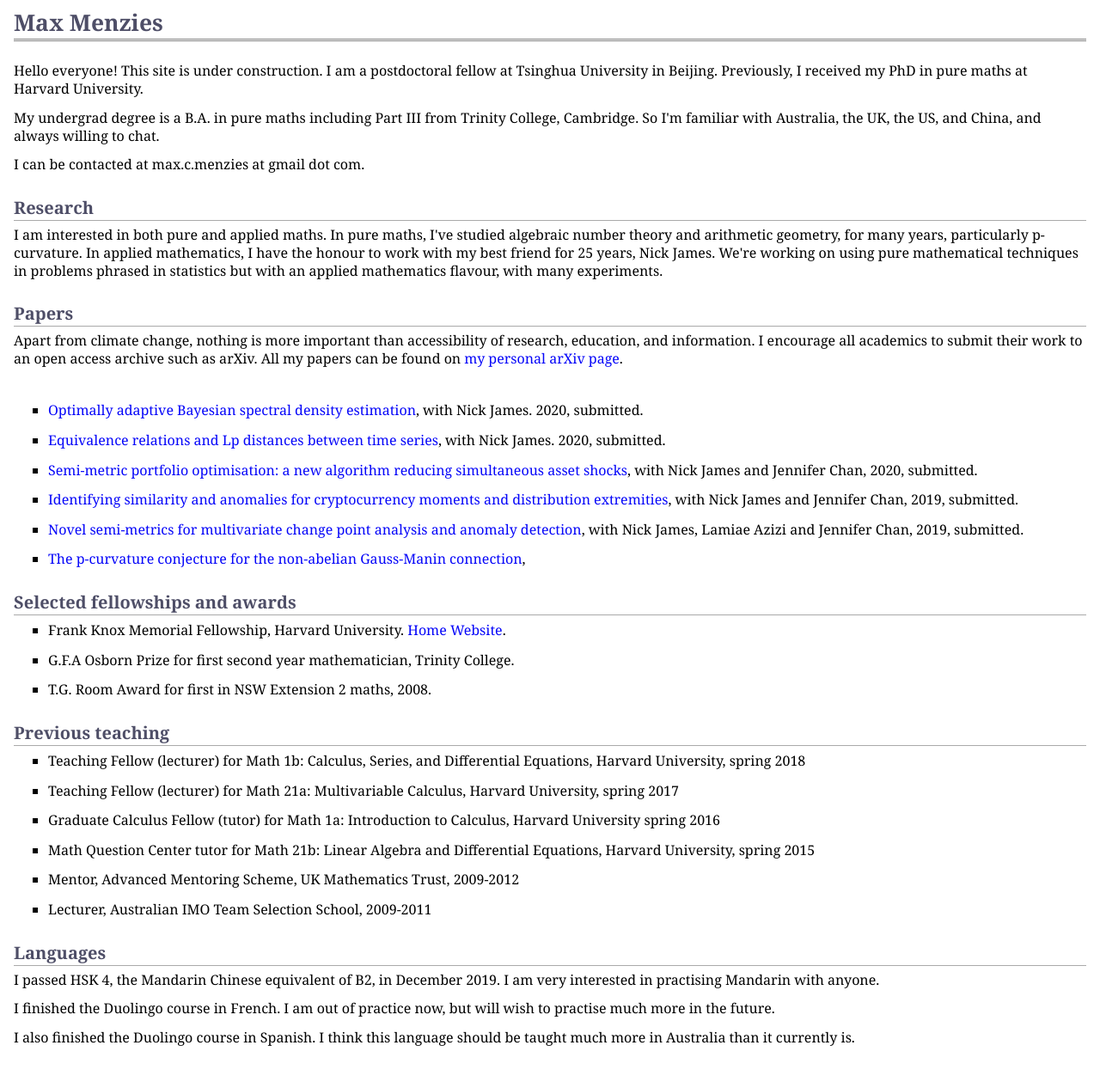
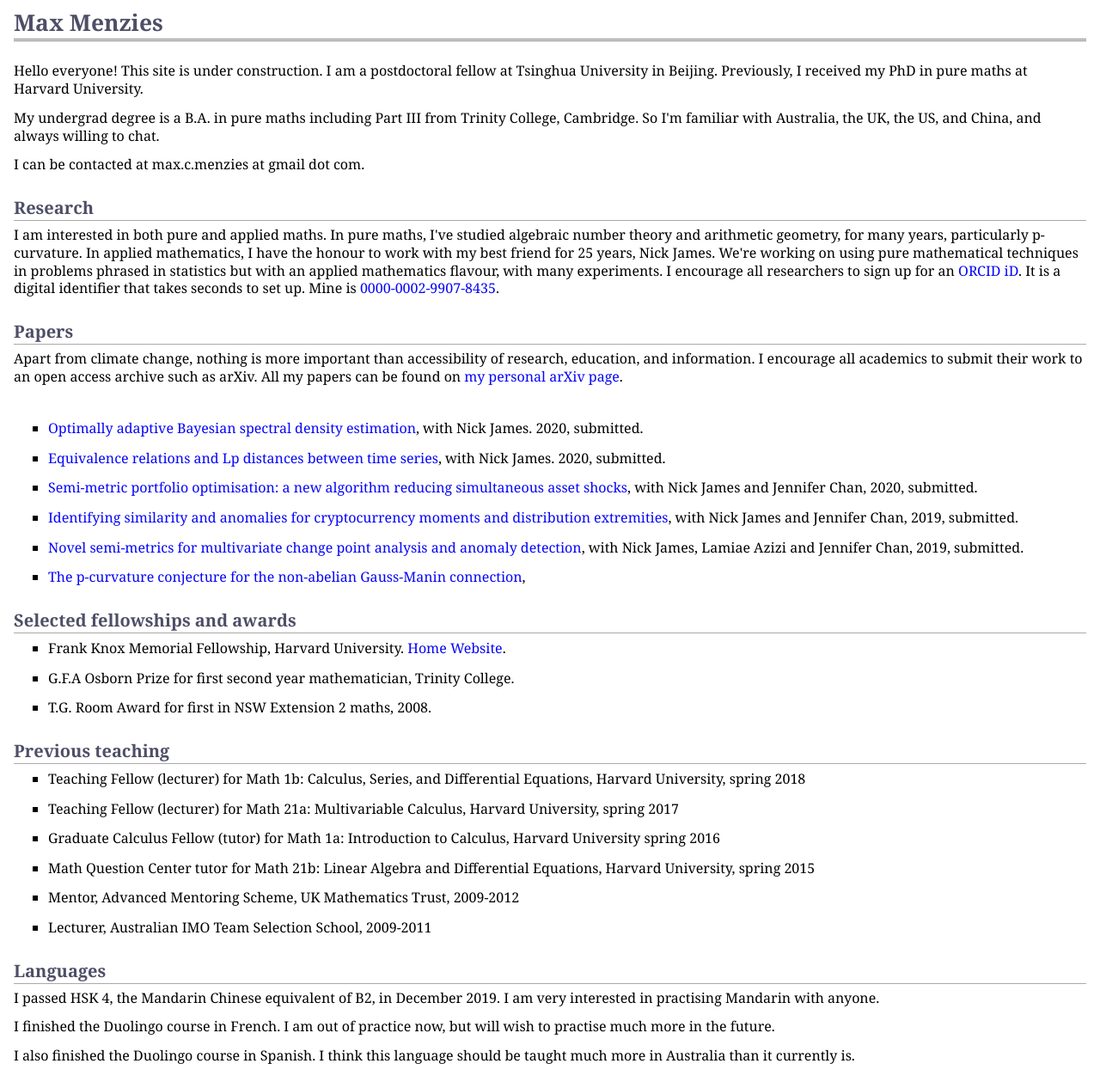
Before and after one commit to MaxMenzies/maxmenzies.com, a Jekyll site: the page index.html, which Jekyll copies as it is, in a window 1280 px wide. Shown: the whole page at 86% size. Built offline with Jekyll 4.4.1, drawn with Linux system fonts in a browser that asks for light colours.

Commit message:
Update index.html

```diff
--- a/index.html
+++ b/index.html
@@ -17,7 +17,7 @@
 <p>My undergrad degree is a B.A. in pure maths including Part III from Trinity College, Cambridge. So I'm familiar with Australia, the UK, the US, and China, and always willing to chat.</p>
 <p>I can be contacted at max.c.menzies at gmail dot com.</p>
 <h2>Research</h2>
-<p>I am interested in both pure and applied maths. In pure maths, I've studied algebraic number theory and arithmetic geometry, for many years, particularly p-curvature. In applied mathematics, I have the honour to work with my best friend for 25 years, Nick James. We're working on using pure mathematical techniques in problems phrased in statistics but with an applied mathematics flavour, with many experiments.
+<p>I am interested in both pure and applied maths. In pure maths, I've studied algebraic number theory and arithmetic geometry, for many years, particularly p-curvature. In applied mathematics, I have the honour to work with my best friend for 25 years, Nick James. We're working on using pure mathematical techniques in problems phrased in statistics but with an applied mathematics flavour, with many experiments. I encourage all researchers to sign up for an <a href="https://orcid.org">ORCID iD</a>. It is a digital identifier that takes seconds to set up. Mine is <a href="https://orcid.org/0000-0002-9907-8435.">0000-0002-9907-8435</a>.
 </p>
 <h2>Papers</h2>
 <p>Apart from climate change, nothing is more important than accessibility of research, education, and information. I encourage all academics to submit their work to an open access archive such as arXiv. All my papers can be found on <a href="https://arxiv.org/a/menzies_m_1.html">my personal arXiv page</a>.</p>
```
